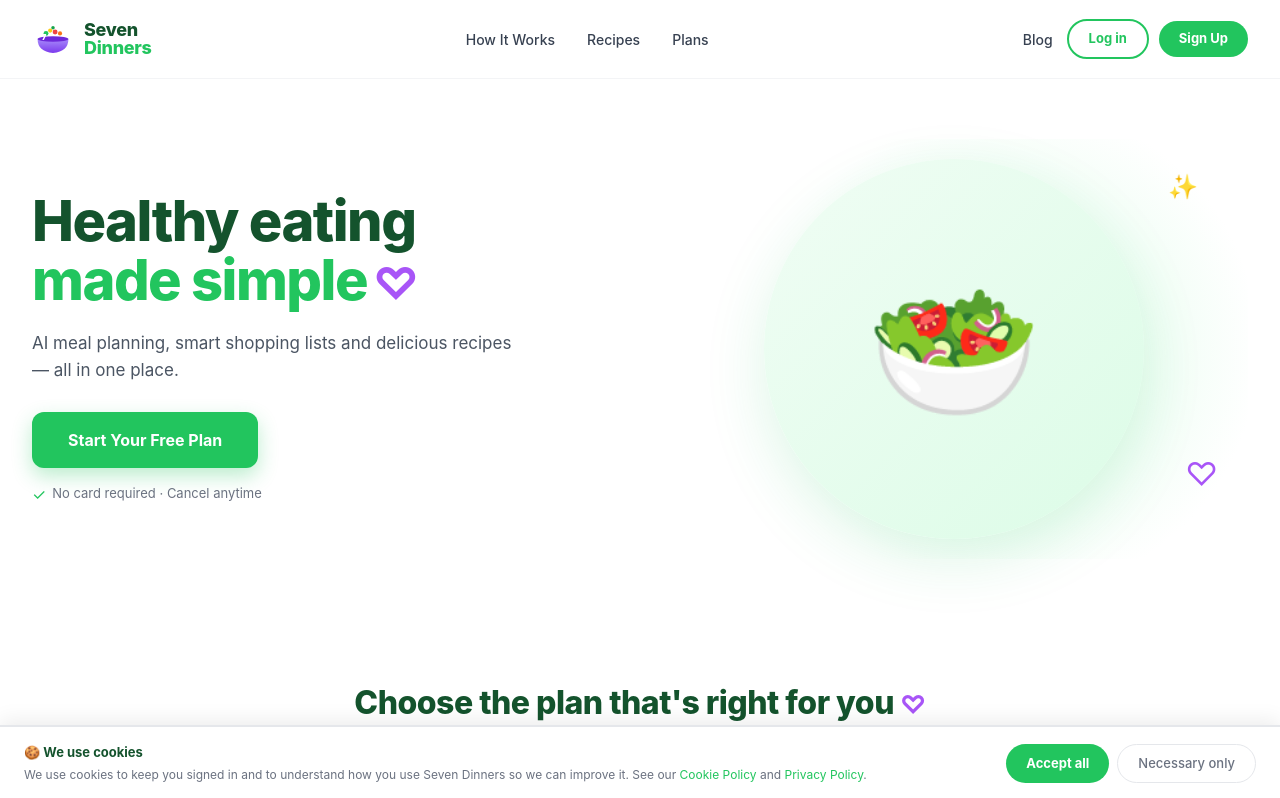
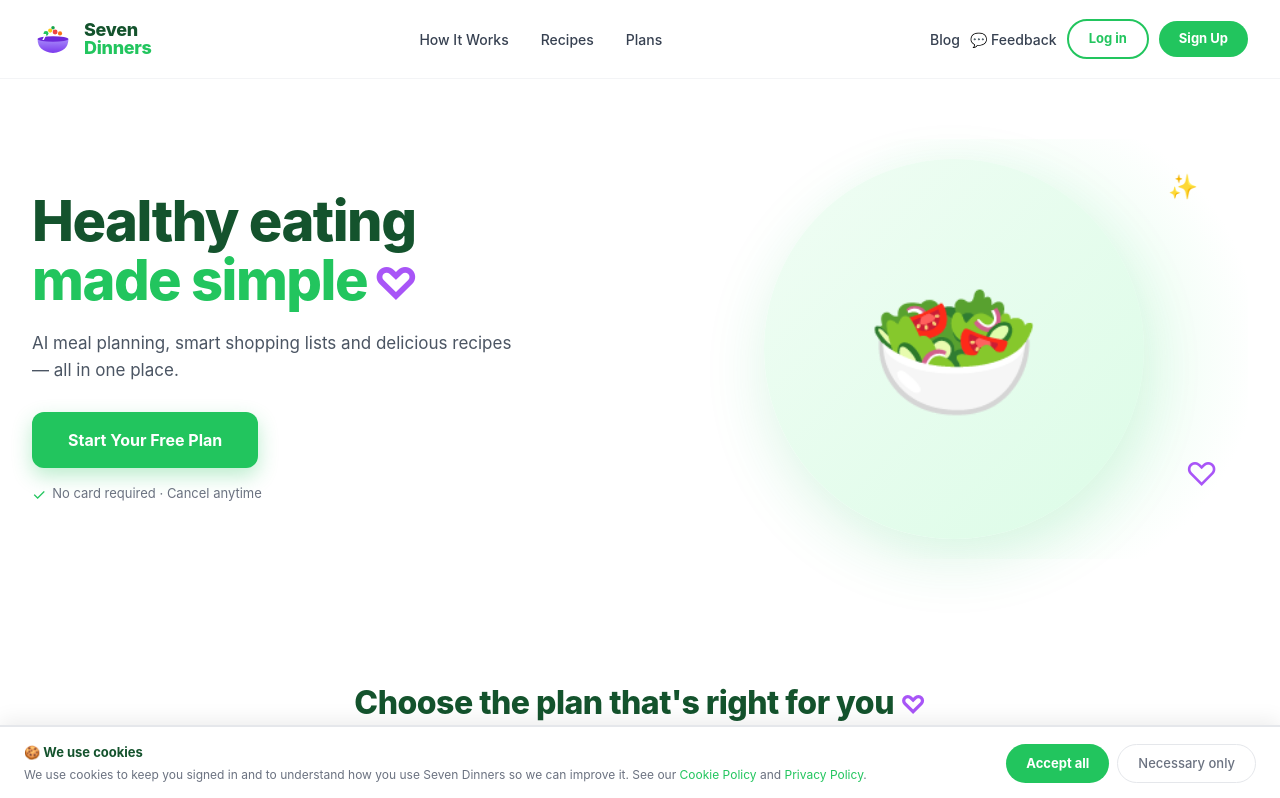
Before and after one commit to mel694/meal-planner, a Next.js app: page / in a window 1280 px wide. Shown: the top 798 px of the page. Built offline with nearby package versions, Linux system fonts and the light colour scheme; no server answers.

Commit message:
Add feedback link back to nav on all pages

```diff
--- a/app/app/page.tsx
+++ b/app/app/page.tsx
@@ -570,14 +570,12 @@ export default function PlannerApp() {
           {step==="plan" && <button onClick={handlePrint} style={{background:"#F0FDF4",color:"#14532D",border:"1px solid #BBF7D0",padding:"7px 14px",borderRadius:100,fontSize:12,cursor:"pointer",fontWeight:600}}>🖨️ PDF</button>}
           {step==="plan" && <button onClick={downloadCalendar} style={{background:"#EFF6FF",color:"#1D4ED8",border:"1px solid #BFDBFE",padding:"7px 14px",borderRadius:100,fontSize:12,cursor:"pointer",fontWeight:600}}>📅 Calendar</button>}
           {step==="plan" && <button onClick={()=>setStep("prefs")} style={{background:"white",color:"#6B7280",border:"1px solid #E5E7EB",padding:"7px 14px",borderRadius:100,fontSize:12,cursor:"pointer",fontWeight:500}}>← edit</button>}
+          <Link href="/feedback" style={{background:"white",color:"#22C55E",border:"1px solid #BBF7D0",padding:"7px 14px",borderRadius:100,fontSize:12,cursor:"pointer",fontWeight:600,textDecoration:"none",display:"flex",alignItems:"center",gap:6}}>💬 Feedback</Link>
           {isSignedIn ? (
-              <>
-                <Link href="/feedback" style={{background:"white",color:"#22C55E",border:"1px solid #BBF7D0",padding:"7px 14px",borderRadius:100,fontSize:12,cursor:"pointer",fontWeight:600,textDecoration:"none",display:"flex",alignItems:"center",gap:6}}>💬 Feedback</Link>
             <Link href="/account" style={{background:"#22C55E",color:"white",border:"none",padding:"7px 14px",borderRadius:100,fontSize:12,cursor:"pointer",fontWeight:600,textDecoration:"none",display:"flex",alignItems:"center",gap:6}}>
               {user?.imageUrl && <img src={user.imageUrl} alt="" style={{width:20,height:20,borderRadius:"50%"}}/>}
               Account
             </Link>
-              </>
           ) : (
             <Link href="/sign-in" style={{background:"white",color:"#22C55E",border:"1px solid #BBF7D0",padding:"7px 14px",borderRadius:100,fontSize:12,fontWeight:600,textDecoration:"none"}}>Log in</Link>
           )}
@@ -936,7 +934,6 @@ export default function PlannerApp() {
               <div style={{position:"absolute",inset:0,border:"3px solid transparent",borderTopColor:"#22C55E",borderRadius:"50%",animation:"spin 0.9s linear infinite"}}/>
             </div>
             <p style={{color:"#22C55E",fontSize:14,fontWeight:600,textAlign:"center"}}>{loadingMsg}</p>
-              <p style={{color:"#6B7280",fontSize:13,textAlign:"center",marginTop:8,lineHeight:1.5}}>Your meal plan can take 90–120 seconds to build.<br/>It's worth the wait — we're crafting something delicious just for you! 🍽️</p>
           </div>
         )}
 
--- a/app/page.tsx
+++ b/app/page.tsx
@@ -169,7 +169,8 @@ export default function Home() {
 
         </div>
         <div style={{display:"flex",gap:10,alignItems:"center"}}>
-          <Link href="/blog" style={{color:"#374151",fontSize:14,fontWeight:500,textDecoration:"none",marginRight:4}}>Blog</Link>
+          <Link href="/blog" style={{color:"#374151",fontSize:14,fontWeight:500,textDecoration:"none"}}>Blog</Link>
+          <Link href="/feedback" style={{color:"#374151",fontSize:14,fontWeight:500,textDecoration:"none"}}>💬 Feedback</Link>
           {isSignedIn ? (
             <Link href="/account" style={{display:"flex",alignItems:"center",gap:8,padding:"8px 16px",border:"none",background:"#22C55E",color:"white",borderRadius:100,fontSize:13,fontWeight:700,textDecoration:"none"}}>
               {user?.imageUrl && <img src={user.imageUrl} alt="" style={{width:22,height:22,borderRadius:"50%",border:"2px solid rgba(255,255,255,0.5)"}}/>}
```
